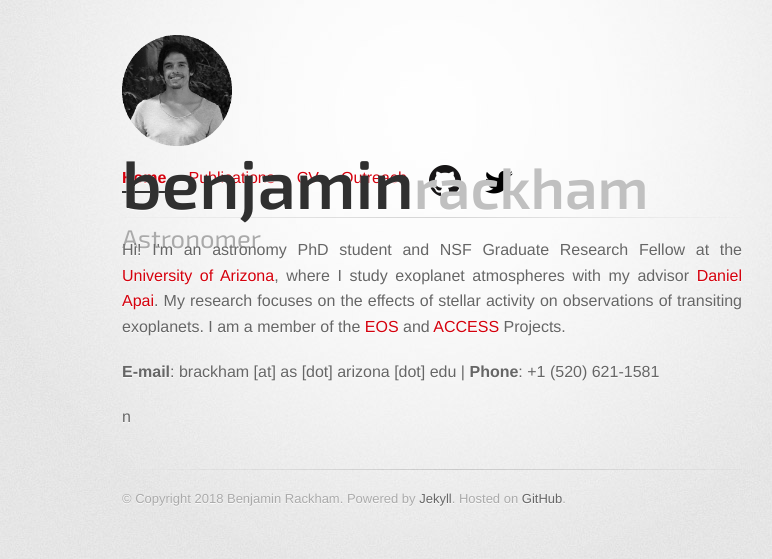
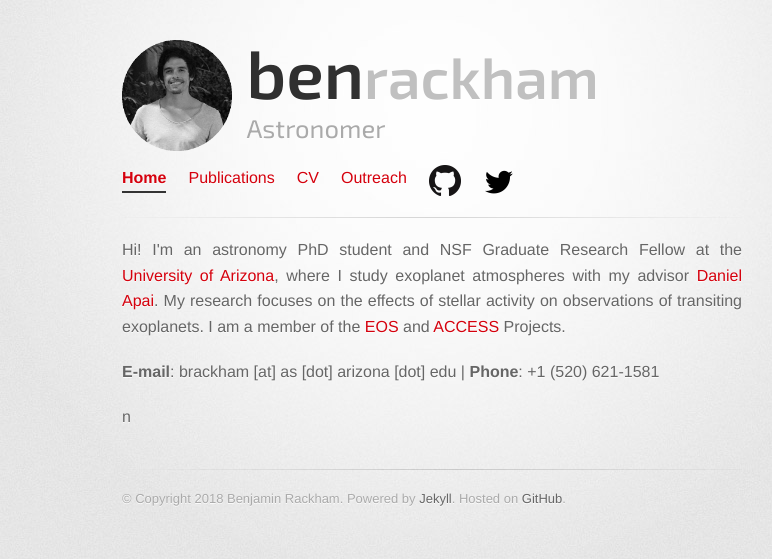
Before and after one commit to brackham/brackham.github.io, a Jekyll site: the page built from index.html, in a window 1280 px wide. Shown: the top 559 px of the page, without its empty margins (208-980 px from the left). Built offline with Jekyll 4.4.1, drawn with Linux system fonts in a browser that asks for light colours.

Commit message:
Update header.html

```diff
--- a/_includes/header.html
+++ b/_includes/header.html
@@ -43,7 +43,7 @@
                  <img src="/images/headerim.gif" width="110" height="110">
              </div>
              <div id = "headercont">
-                 <h1><a href="/"><em>benjamin</em>rackham</a></h1>
+                 <h1><a href="/"><em>ben</em>rackham</a></h1>
                  <h2>Astronomer</h2>
              </div>
           </div>
```
